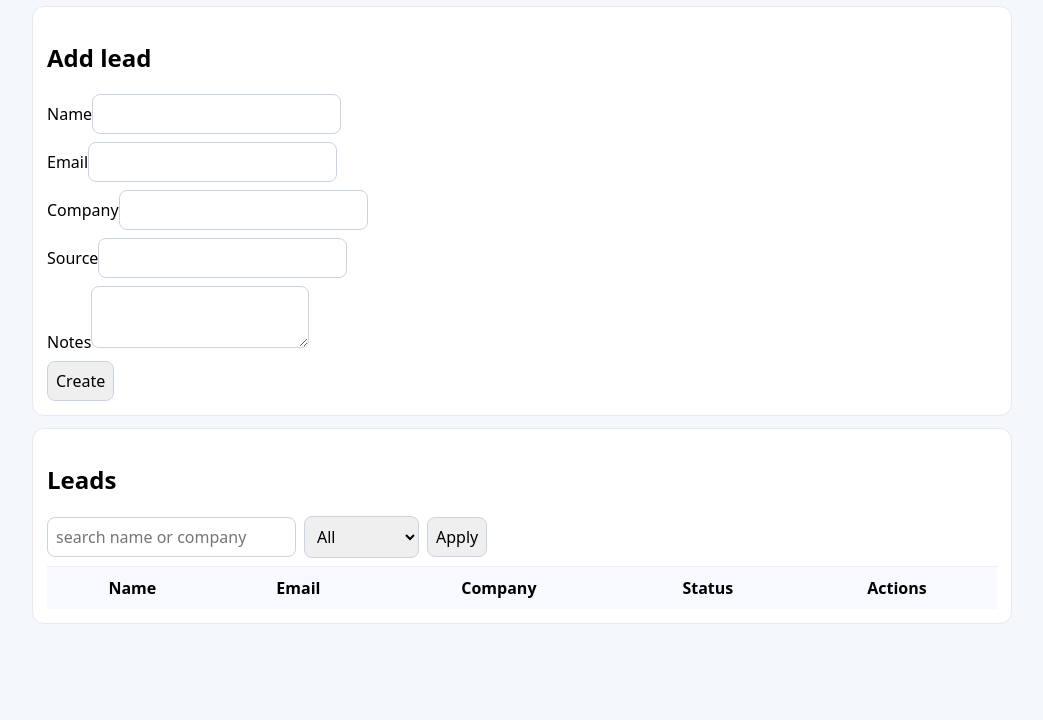
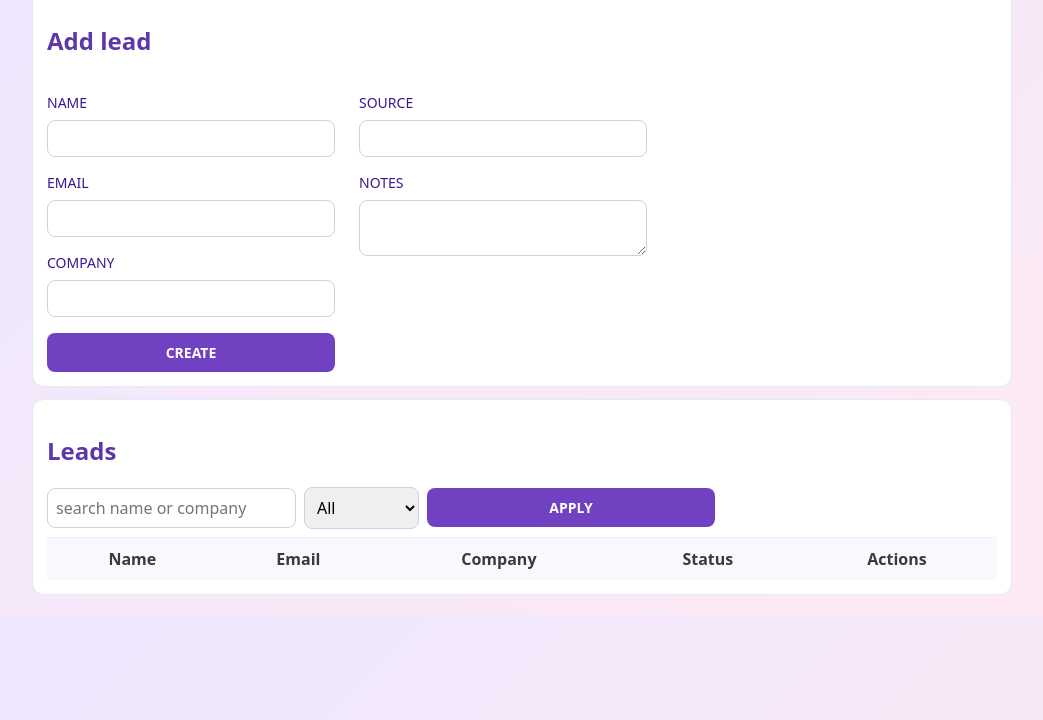
Before and after one commit to InkMakhova/micro-crm-leads-tracker, a website: page index.html in a window 1280 px wide. Shown: the part 80-800 px from the top of the page, without its empty margins (118-1161 px from the left). Drawn offline with Linux system fonts and the light colour scheme; no server answers.

Commit message:
fix: styles

```diff
--- a/index.html
+++ b/index.html
@@ -10,12 +10,18 @@
     <h1>Micro CRM Leads</h1>
     <form id="newLead" class="card">
         <h2>Add lead</h2>
-        <label>Name<input name="name" required /></label>
-        <label>Email<input name="email" type="email" required /></label> <!-- 'required' provides browser-level validation -->
-        <label>Company<input name="company" /></label>
-        <label>Source<input name="source" /></label>
-        <label>Notes<textarea name="notes"></textarea></label>
-        <button>Create</button> <!-- Default type is "submit" which triggers the form's 'submit' event -->
+        <div class="container">
+            <div class="field-group">
+                <label>Name<input name="name" class="form-input" required /></label>
+                <label>Email<input name="email" type="email" class="form-input" required /></label> <!-- 'required' provides browser-level validation -->
+                <label>Company<input name="company" class="form-input" /></label>
+            </div>
+            <div class="field-group">
+                <label>Source<input name="source" class="form-input" /></label>
+                <label>Notes<textarea name="notes" class="form-input"></textarea></label>
+            </div>
+        </div>
+        <button class="create-button">Create</button> <!-- Default type is "submit" which triggers the form's 'submit' event -->
     </form>
 
     <section class="card">
@@ -29,7 +35,7 @@
                 <option>Qualified</option>
                 <option>Lost</option>
             </select>
-            <button id="applyFilters" type="button">Apply</button>
+            <button id="applyFilters" type="button" class="apply-button">Apply</button>
         </div>
         <table id="grid">
             <thead><tr><th>Name</th><th>Email</th><th>Company</th><th>Status</th><th>Actions</th></tr></thead>
--- a/public/styles.css
+++ b/public/styles.css
@@ -1,7 +1,18 @@
 /* Basic body styling */
 body {
     font-family:system-ui,Segoe UI,Arial,sans-serif;
-    background:#f4f7fb;margin:0
+    color: #3a3a3a;
+    background:linear-gradient(135deg, #ede7ff 0%, #ffeaf3 100%);
+    margin:0
+}
+h1 {
+    font-size:1.5rem;
+}
+h1,h2 {
+    color: #5d37a8;
+}
+label {
+    color: #3b168f;
 }
 /* Centred content wrapper */
 .wrap {
@@ -17,17 +28,44 @@ body {
     padding:14px;
     margin:12px 0
 }
+.create-button, .apply-button {
+    box-sizing: border-box;
+    width: 18rem;
+    background: #7042c1;
+    color: #fff;
+    font-weight: 600;
+    font-size: 0.875rem;
+    text-transform: uppercase;
+    border: none;
+    border-radius: 8px;
+    padding: 10px 16px;
+    cursor: pointer;
+    transition: background 0.2s ease;
+}
+.container {
+    display: flex;
+    gap: 1.5rem;
+}
 /* Ensure labels take full width for stacking */
 label {
-    display:block;
-    margin:8px 0
+    text-transform: uppercase;
+    font-weight: 500;
+    display:flex;
+    flex-direction: column;
+    gap: 0.5rem;
+    margin: 1rem 0;
+    font-size: 0.875rem;
+}
+.form-input {
+    box-sizing: border-box;
+    width: 18rem;
 }
 /* Consistent styling for form elements */
 input,select,textarea,button {
     font:inherit;
     padding:8px;
     border:1px solid #ccd3e0;
-    border-radius:8px
+    border-radius:8px;
 }
 /* Use flexbox for the filter controls */
 .filters {
```
